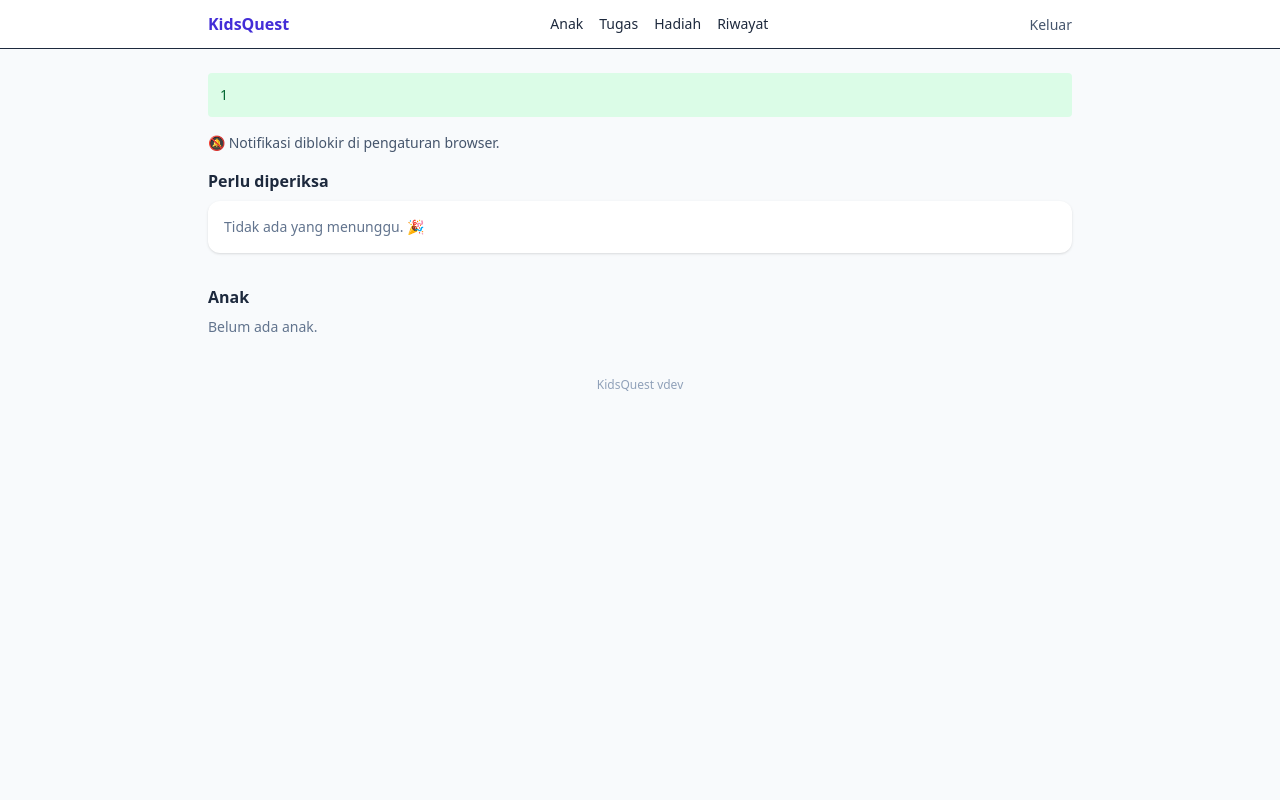
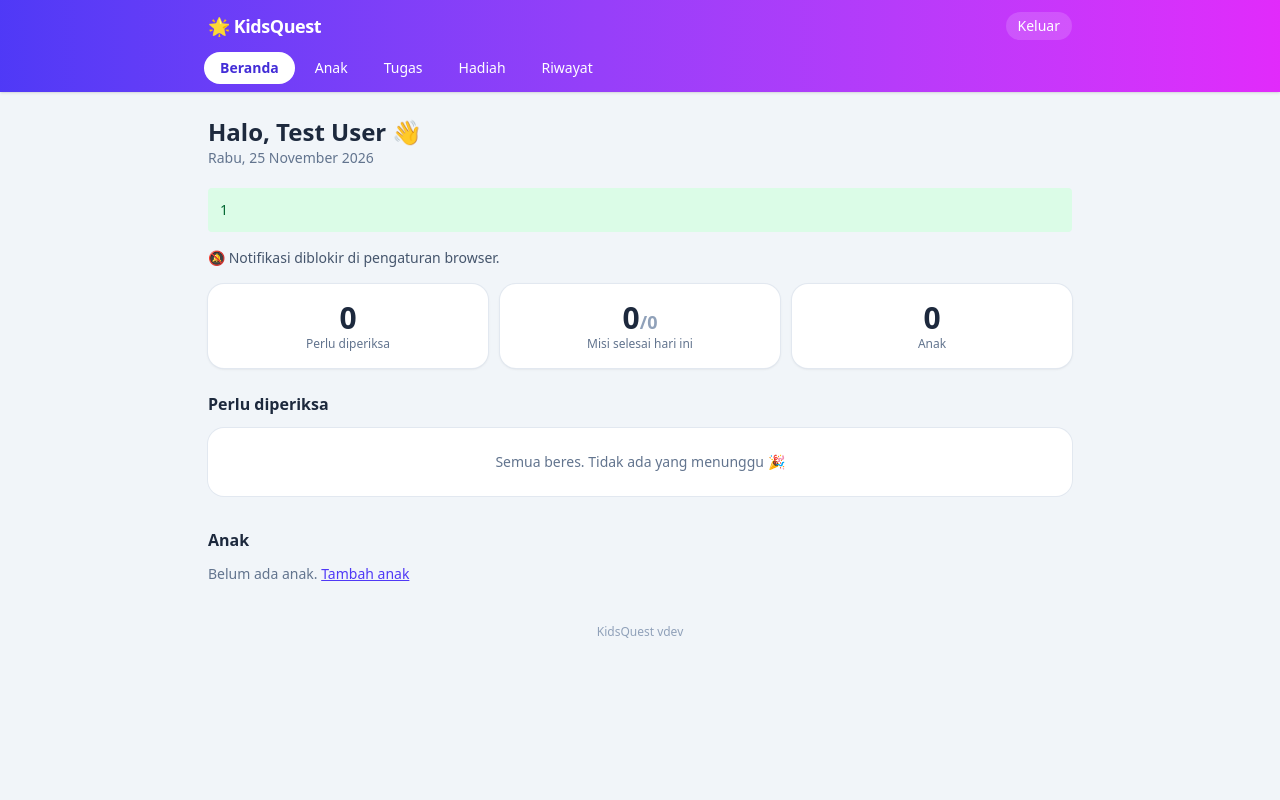
Before and after one commit to matiuskm/kidsquest, a Laravel app: page /orangtua in a window 1280 px wide. Run offline with Laravel 12, Linux system fonts and the light colour scheme; a user stored in the database is signed in; data comes from the database, SQL or seed files in the repository; tables that the repository leaves empty hold one stand-in row (values such as "Sample post"); style sheets or scripts are compiled from the project's sources; parts of the project's set-up code (start-up, migrations or seed data) failed here and were passed over.

Commit message:
feat: landing page, separate child login page, nicer parent dashboard (#12)
Co-authored-by: matiuskm <matiuskm@users.noreply.github.com>
Co-authored-by: Claude Sonnet 5.5 <noreply@anthropic.com>

```diff
--- a/app/Http/Controllers/ChildLoginController.php
+++ b/app/Http/Controllers/ChildLoginController.php
@@ -11,7 +11,7 @@ class ChildLoginController extends Controller
     public function pick()
     {
         if ($user = auth()->user()) {
-            return redirect()->route($user->isParent() ? 'parent.dashboard' : 'child.missions');
+            return redirect()->route($user->homeRoute());
         }
 
         return view('auth.child-pick', ['children' => User::children()->orderBy('name')->get()]);
--- /dev/null
+++ b/app/Http/Controllers/HomeController.php
@@ -0,0 +1,14 @@
+<?php
+
+namespace App\Http\Controllers;
+
+class HomeController extends Controller
+{
+    /** Landing untuk tamu (tanpa nama anak); yang sudah login langsung ke halamannya. */
+    public function __invoke()
+    {
+        $user = auth()->user();
+
+        return $user ? redirect()->route($user->homeRoute()) : view('landing');
+    }
+}
--- a/app/Models/User.php
+++ b/app/Models/User.php
@@ -63,6 +63,12 @@ class User extends Authenticatable
         return app(\App\Services\PointsLedger::class)->balance($this);
     }
 
+    /** Halaman utama sesuai peran. */
+    public function homeRoute(): string
+    {
+        return $this->isParent() ? 'parent.dashboard' : 'child.missions';
+    }
+
     public function scopeChildren(Builder $query): void
     {
         $query->where('role', Role::Child);
--- a/resources/views/auth/child-pick.blade.php
+++ b/resources/views/auth/child-pick.blade.php
@@ -32,6 +32,6 @@
         </div>
     </form>
 
-    <p class="mt-8 text-center text-base"><a href="{{ route('login') }}" class="underline">Masuk sebagai orang tua</a></p>
+    <p class="mt-8 text-center text-base"><a href="{{ route('home') }}" class="underline">← Beranda</a> · <a href="{{ route('login') }}" class="underline">Masuk sebagai orang tua</a></p>
 </div>
 @endsection
--- a/resources/views/auth/login.blade.php
+++ b/resources/views/auth/login.blade.php
@@ -16,6 +16,6 @@
         <input id="password" name="password" type="password" class="w-full rounded border p-2" required>
     </div>
     <button class="w-full rounded bg-indigo-600 p-2 text-white">Masuk</button>
-    <p class="text-center text-sm"><a href="{{ route('child.pick') }}" class="underline">Kembali ke layar anak</a></p>
+    <p class="text-center text-sm"><a href="{{ route('home') }}" class="underline">← Beranda</a></p>
 </form>
 @endsection
--- a/resources/views/layouts/parent.blade.php
+++ b/resources/views/layouts/parent.blade.php
@@ -1,25 +1,32 @@
 @extends('layouts.base')
 
-@section('body-class', 'min-h-screen bg-slate-50 text-slate-800')
+@section('body-class', 'min-h-screen bg-slate-100 text-slate-800')
 
 @section('body')
-    <header class="border-b bg-white">
-        <div class="mx-auto flex max-w-4xl items-center justify-between px-4 py-3">
-            <a href="{{ route('parent.dashboard') }}" class="font-bold text-indigo-700">KidsQuest</a>
+    <header class="bg-gradient-to-r from-indigo-600 to-fuchsia-500 text-white shadow">
+        <div class="mx-auto flex max-w-4xl items-center justify-between gap-4 px-4 py-3">
+            <a href="{{ route('home') }}" class="text-lg font-extrabold tracking-tight">🌟 KidsQuest</a>
             @auth
-                <nav class="flex gap-4 text-sm">
-                    <a href="{{ route('parent.children.index') }}">Anak</a>
-                    <a href="{{ route('parent.tasks.index') }}">Tugas</a>
-                    <a href="{{ route('parent.rewards.index') }}">Hadiah</a>
-                    <a href="{{ route('parent.history') }}">Riwayat</a>
-                </nav>
                 <form method="POST" action="{{ route('logout') }}" x-data="logoutForm" @submit.prevent="submit($event)">
                     @csrf
                     <input type="hidden" name="push_endpoint">
-                    <button class="text-sm text-slate-600 hover:underline">Keluar</button>
+                    <button class="rounded-full bg-white/15 px-3 py-1 text-sm hover:bg-white/25">Keluar</button>
                 </form>
             @endauth
         </div>
+        @auth
+            <nav class="mx-auto flex max-w-4xl gap-1 overflow-x-auto px-3 pb-2 text-sm">
+                @foreach ([
+                    ['parent.dashboard', 'Beranda', 'parent.dashboard'],
+                    ['parent.children.index', 'Anak', 'parent.children.*'],
+                    ['parent.tasks.index', 'Tugas', 'parent.tasks.*'],
+                    ['parent.rewards.index', 'Hadiah', 'parent.rewards.*'],
+                    ['parent.history', 'Riwayat', 'parent.history'],
+                ] as [$route, $label, $active])
+                    <a href="{{ route($route) }}" @class(['whitespace-nowrap rounded-full px-4 py-1.5', 'bg-white text-indigo-700 font-semibold' => request()->routeIs($active), 'hover:bg-white/20' => ! request()->routeIs($active)])>{{ $label }}</a>
+                @endforeach
+            </nav>
+        @endauth
     </header>
 
     <main class="mx-auto max-w-4xl px-4 py-6">
--- a/resources/views/parent/dashboard.blade.php
+++ b/resources/views/parent/dashboard.blade.php
@@ -2,14 +2,39 @@
 
 @section('title', 'Beranda')
 
+@php
+    $queue = $pending->count() + $claims->count();
+    $done = $children->sum('done');
+    $total = $children->sum('total');
+@endphp
+
 @section('content')
+<div class="mb-5">
+    <h1 class="text-2xl font-extrabold">Halo, {{ auth()->user()->name }} 👋</h1>
+    <p class="text-sm text-slate-500">{{ now()->translatedFormat('l, j F Y') }}</p>
+</div>
+
 @include('parent._status')
-
 <x-push-toggle class="mb-4 text-sm text-slate-600" />
 
+<section class="mb-6 grid grid-cols-3 gap-3 text-center">
+    <div @class(['rounded-2xl p-4 shadow-sm ring-1', 'bg-amber-50 ring-amber-200' => $queue > 0, 'bg-white ring-slate-200' => $queue === 0])>
+        <div class="text-3xl font-extrabold">{{ $queue }}</div>
+        <div class="text-xs text-slate-500">Perlu diperiksa</div>
+    </div>
+    <div class="rounded-2xl bg-white p-4 shadow-sm ring-1 ring-slate-200">
+        <div class="text-3xl font-extrabold">{{ $done }}<span class="text-lg text-slate-400">/{{ $total }}</span></div>
+        <div class="text-xs text-slate-500">Misi selesai hari ini</div>
+    </div>
+    <div class="rounded-2xl bg-white p-4 shadow-sm ring-1 ring-slate-200">
+        <div class="text-3xl font-extrabold">{{ $children->count() }}</div>
+        <div class="text-xs text-slate-500">Anak</div>
+    </div>
+</section>
+
 <section class="mb-8">
-    <h2 class="mb-2 font-bold">Perlu diperiksa @if ($pending->count() + $claims->count() > 0)<span class="rounded-full bg-red-600 px-2 text-xs text-white">{{ $pending->count() + $claims->count() }}</span>@endif</h2>
-    <ul class="divide-y rounded-xl bg-white shadow">
+    <h2 class="mb-3 font-bold">Perlu diperiksa</h2>
+    <ul class="space-y-3">
         @foreach ($pending as $s)
             <x-review-item
                 :title="$s->task->title.' · '.$s->task->points.' poin'"
@@ -25,22 +50,27 @@
                 :approve="route('parent.redemptions.approve', $c)"
                 :reject="route('parent.redemptions.reject', $c)" />
         @endforeach
-        @if ($pending->isEmpty() && $claims->isEmpty())
-            <li class="p-4 text-sm text-slate-500">Tidak ada yang menunggu. 🎉</li>
+        @if ($queue === 0)
+            <li class="rounded-2xl bg-white p-6 text-center text-sm text-slate-500 ring-1 ring-slate-200">Semua beres. Tidak ada yang menunggu 🎉</li>
         @endif
     </ul>
 </section>
 
 <section>
-    <h2 class="mb-2 font-bold">Anak</h2>
+    <h2 class="mb-3 font-bold">Anak</h2>
     <div class="grid gap-3 sm:grid-cols-2">
         @forelse ($children as $row)
-            <a href="{{ route('parent.history', ['anak' => $row['child']->id]) }}" class="flex items-center justify-between rounded-xl bg-white p-4 shadow">
-                <span>{{ $row['child']->avatar }} {{ $row['child']->name }}</span>
-                <span class="text-sm text-slate-500">Hari ini {{ $row['done'] }}/{{ $row['total'] }} · ⭐ {{ $row['child']->points }}</span>
+            @php($pct = $row['total'] ? round($row['done'] / $row['total'] * 100) : 0)
+            <a href="{{ route('parent.history', ['anak' => $row['child']->id]) }}" class="rounded-2xl bg-white p-4 shadow-sm ring-1 ring-slate-200 transition hover:shadow">
+                <div class="flex items-center justify-between">
+                    <span class="flex items-center gap-3"><span class="text-4xl">{{ $row['child']->avatar }}</span><span class="font-semibold">{{ $row['child']->name }}</span></span>
+                    <span class="rounded-full bg-amber-100 px-3 py-1 text-sm font-semibold text-amber-800">⭐ {{ $row['child']->points }}</span>
+                </div>
+                <div class="mt-3 h-2 overflow-hidden rounded-full bg-slate-100"><div class="h-full rounded-full bg-emerald-500" style="width: {{ $pct }}%"></div></div>
+                <div class="mt-1 text-xs text-slate-500">Hari ini {{ $row['done'] }}/{{ $row['total'] }} misi selesai</div>
             </a>
         @empty
-            <p class="text-sm text-slate-500">Belum ada anak.</p>
+            <p class="text-sm text-slate-500">Belum ada anak. <a href="{{ route('parent.children.create') }}" class="text-indigo-600 underline">Tambah anak</a></p>
         @endforelse
     </div>
 </section>
--- a/routes/web.php
+++ b/routes/web.php
@@ -3,6 +3,7 @@
 use App\Http\Controllers\AuthController;
 use App\Http\Controllers\Child;
 use App\Http\Controllers\ChildLoginController;
+use App\Http\Controllers\HomeController;
 use App\Http\Controllers\Parents;
 use App\Http\Controllers\PhotoController;
 use App\Http\Controllers\PushSubscriptionController;
@@ -12,7 +13,8 @@ use Illuminate\Support\Facades\Route;
 
 Route::bind('child', fn ($id) => User::children()->findOrFail($id));
 
-Route::get('/', [ChildLoginController::class, 'pick'])->name('child.pick');
+Route::get('/', HomeController::class)->name('home');
+Route::get('/masuk-anak', [ChildLoginController::class, 'pick'])->name('child.pick');
 Route::post('/masuk-anak', [ChildLoginController::class, 'store'])->name('child.pin');
 
 Route::get('/masuk', [AuthController::class, 'create'])->name('login');
```
Also changed, not shown: resources/views/components/review-item.blade.php (+9 -9 lines), resources/views/landing.blade.php (added, +21 -0 lines), tests/Feature/AuthTest.php (+21 -1 lines), tests/Feature/ChildManagementTest.php (+2 -1 lines), tests/Feature/ReviewSubmissionTest.php (+6 -0 lines), CHANGELOG.md.
